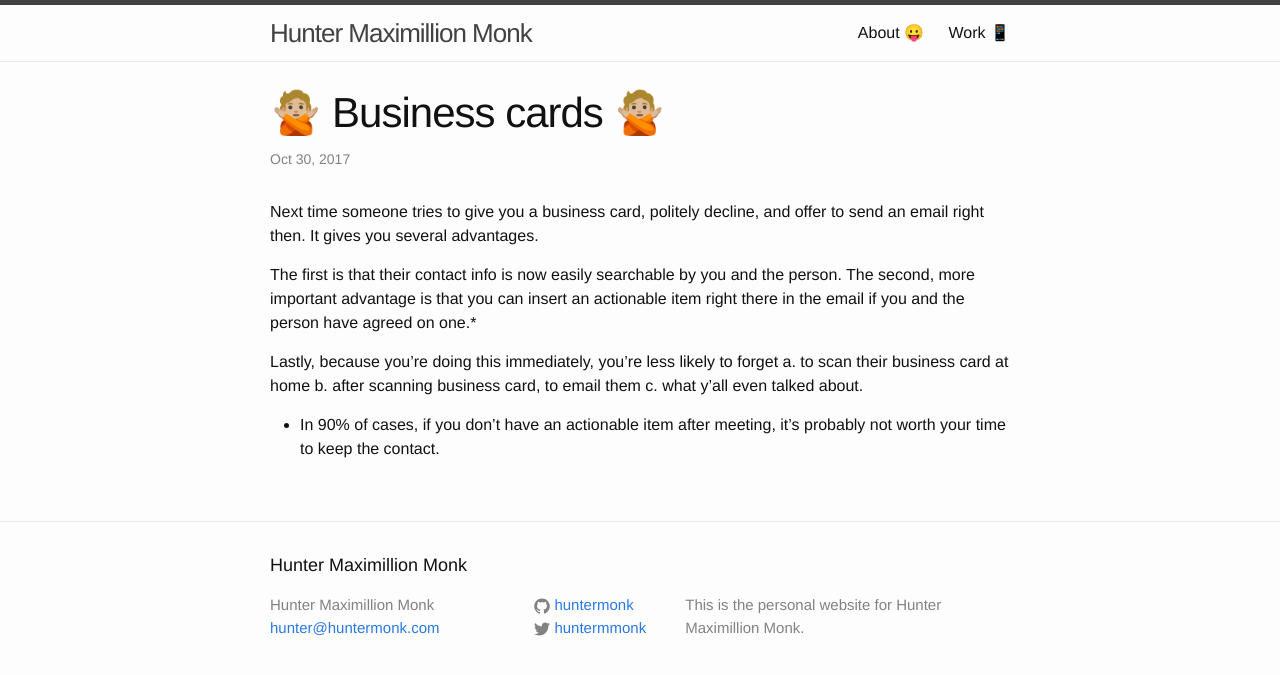
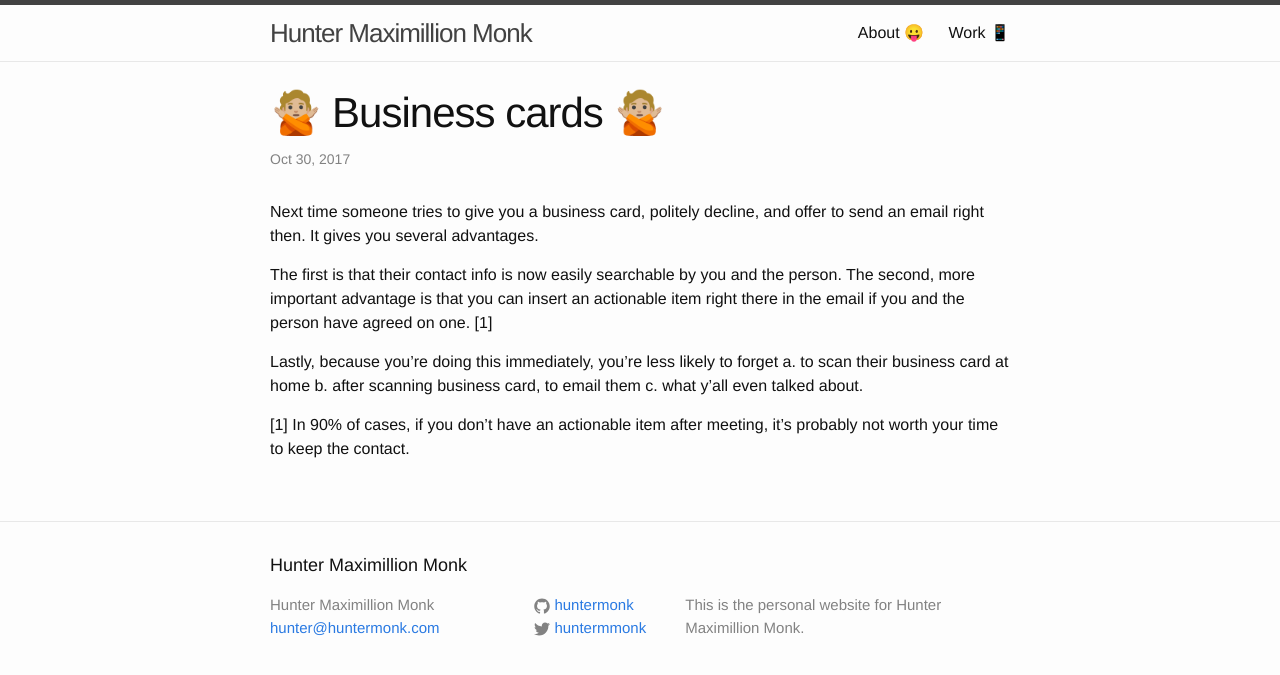
Before and after one commit to huntermonk/huntermonk.github.io, a Jekyll site: the page built from _posts/2017-10-30-business-cards.md, in a window 1280 px wide. Shown: the top 675 px of the page. Built offline with Jekyll 4.4.1, drawn with Linux system fonts in a browser that asks for light colours; comment, search, counter and statistics services are not loaded.

Commit message:
Change footnote format

```diff
--- a/_posts/2017-10-30-business-cards.md
+++ b/_posts/2017-10-30-business-cards.md
@@ -5,8 +5,8 @@
 
 Next time someone tries to give you a business card, politely decline, and offer to send an email right then. It gives you several advantages.
 
-The first is that their contact info is now easily searchable by you and the person. The second, more important advantage is that you can insert an actionable item right there in the email if you and the person have agreed on one.*
+The first is that their contact info is now easily searchable by you and the person. The second, more important advantage is that you can insert an actionable item right there in the email if you and the person have agreed on one. [1]
 
 Lastly, because you're doing this immediately, you're less likely to forget a. to scan their business card at home b. after scanning business card, to email them c. what y'all even talked about.
 
-* In 90% of cases, if you don't have an actionable item after meeting, it's probably not worth your time to keep the contact.
+[1] In 90% of cases, if you don't have an actionable item after meeting, it's probably not worth your time to keep the contact.
```
